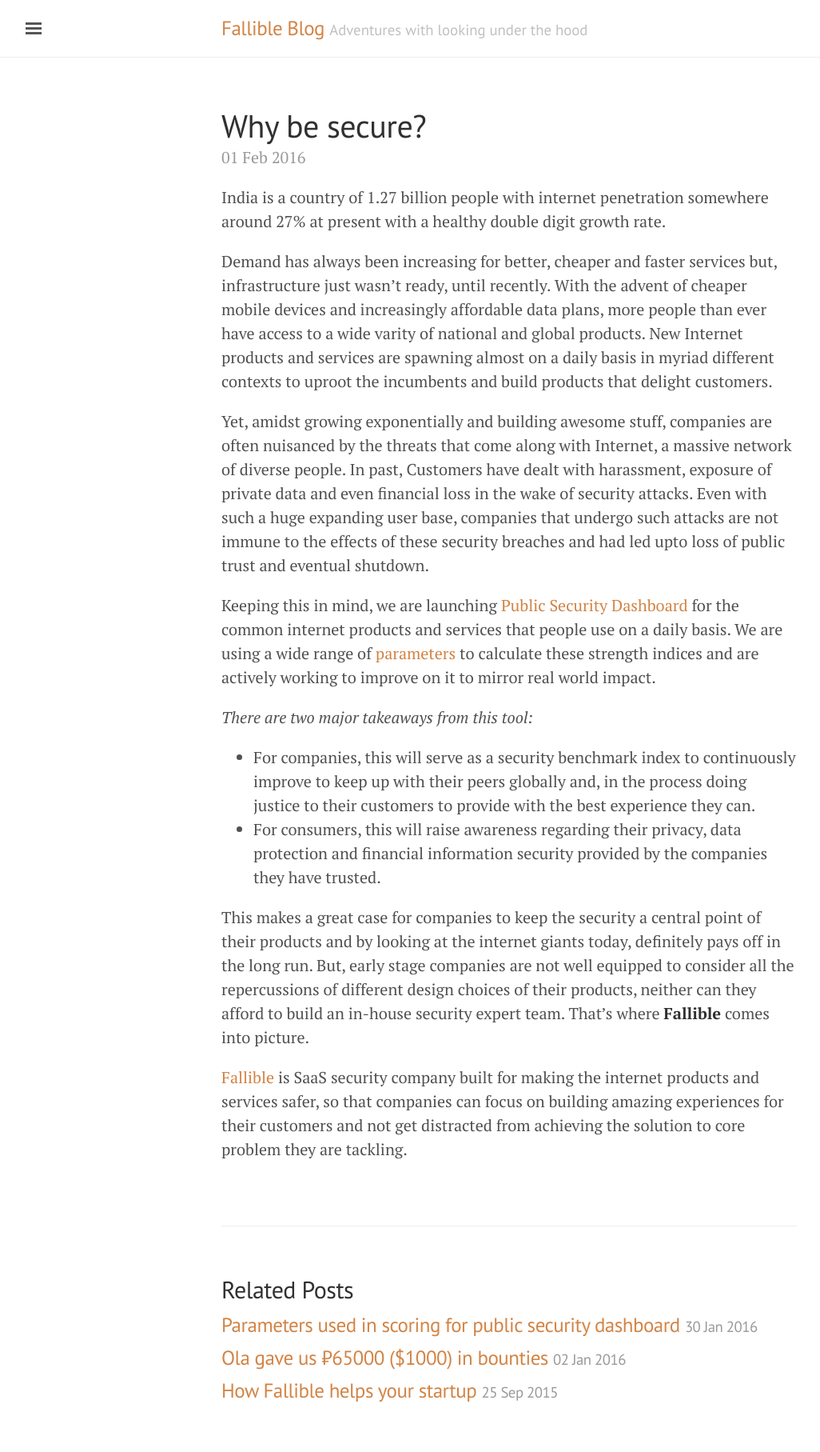
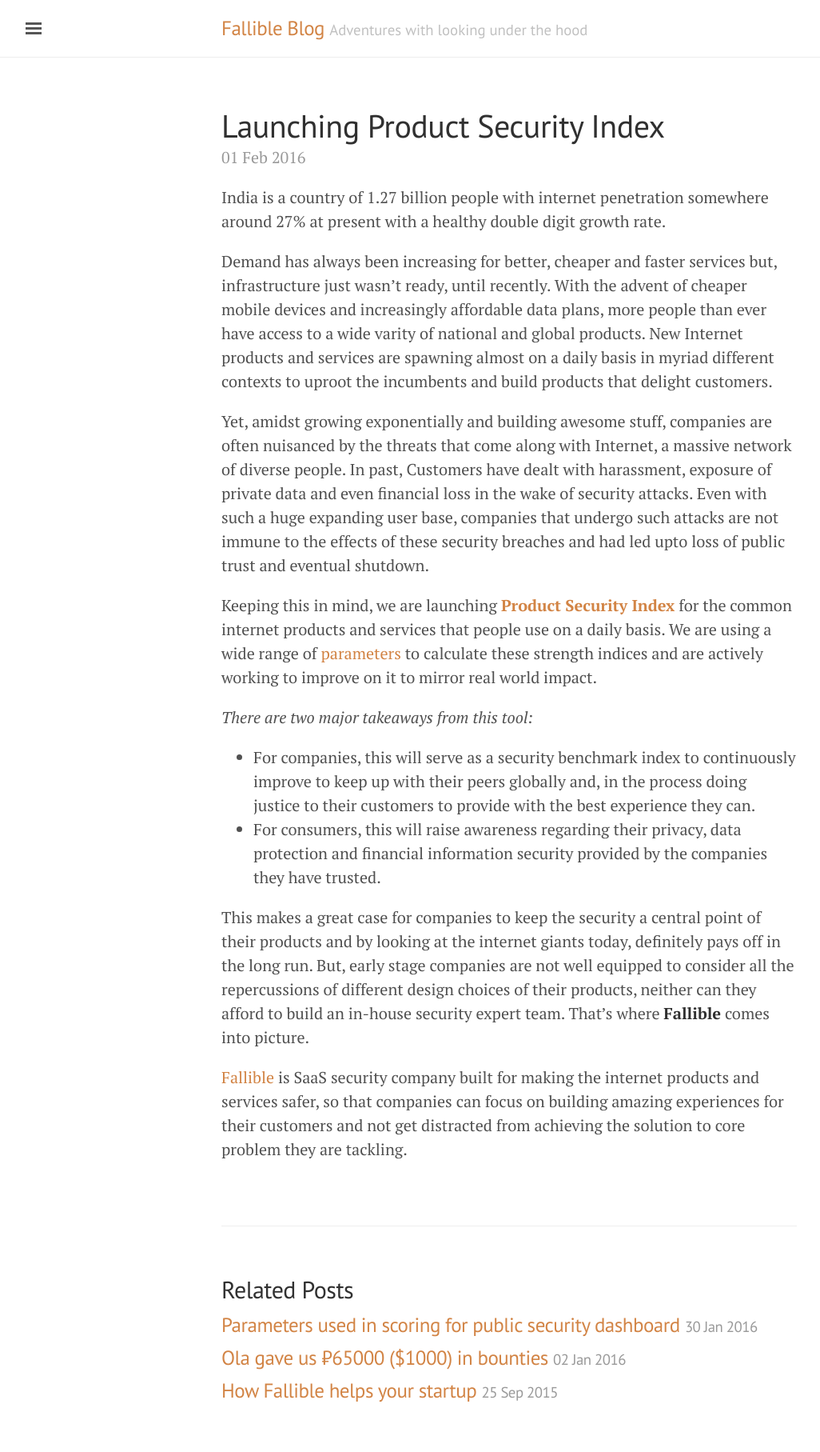
Before and after one commit to FallibleInc/blog, a Jekyll site: the page built from _posts/2016-02-01-Product-security-index.md, in a window 1280 px wide. Shown: the whole page at 80% size, without its empty margins (3-1029 px from the left). Built offline with Jekyll 4.4.1, drawn with Linux system fonts in a browser that asks for light colours; comment, search, counter and statistics services are not loaded.

Commit message:
Rename to Product Security Index

```diff
--- a/_posts/2016-02-01-Why-be-secure.md
+++ b/_posts/2016-02-01-Product-security-index.md
@@ -1,6 +1,6 @@
 ---
 layout: post
-title: Why be secure?
+title: Launching Product Security Index
 published: true
 ---
 
@@ -10,7 +10,7 @@ Demand has always been increasing for better, cheaper and faster services but, i
 
 Yet, amidst growing exponentially and building awesome stuff, companies are often nuisanced by the threats that come along with Internet, a massive network of diverse people. In past, Customers have dealt with harassment, exposure of private data and even financial loss in the wake of security attacks. Even with such a huge expanding user base, companies that undergo such attacks are not immune to the effects of these security breaches and had led upto loss of public trust and eventual shutdown.
 
-Keeping this in mind, we are launching [Public Security Dashboard](http://fallible.co/dashboard) for the common internet products and services that people use on a daily basis. We are using a wide range of [parameters](https://fallible.co/blog/2016/01/30/indian-startups-security-report-scoring-paramters/) to calculate these strength indices and are actively working to improve on it to mirror real world impact.
+Keeping this in mind, we are launching [**Product Security Index**](https://fallible.co/PSI/) for the common internet products and services that people use on a daily basis. We are using a wide range of [parameters](https://fallible.co/blog/2016/01/30/indian-startups-security-report-scoring-paramters/) to calculate these strength indices and are actively working to improve on it to mirror real world impact.
 
 _There are two major takeaways from this tool:_
 - For companies, this will serve as a security benchmark index to continuously improve to keep up with their peers globally and, in the process doing justice to their customers to provide with the best experience they can.
```
